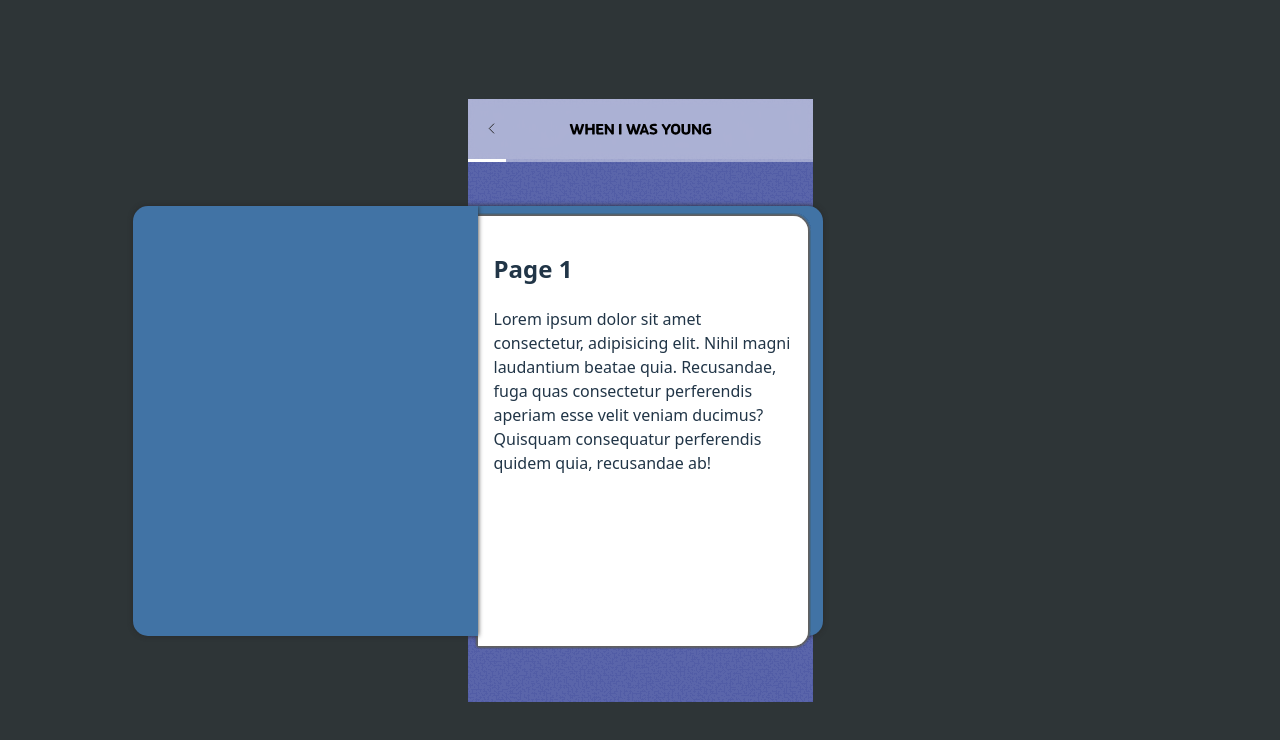
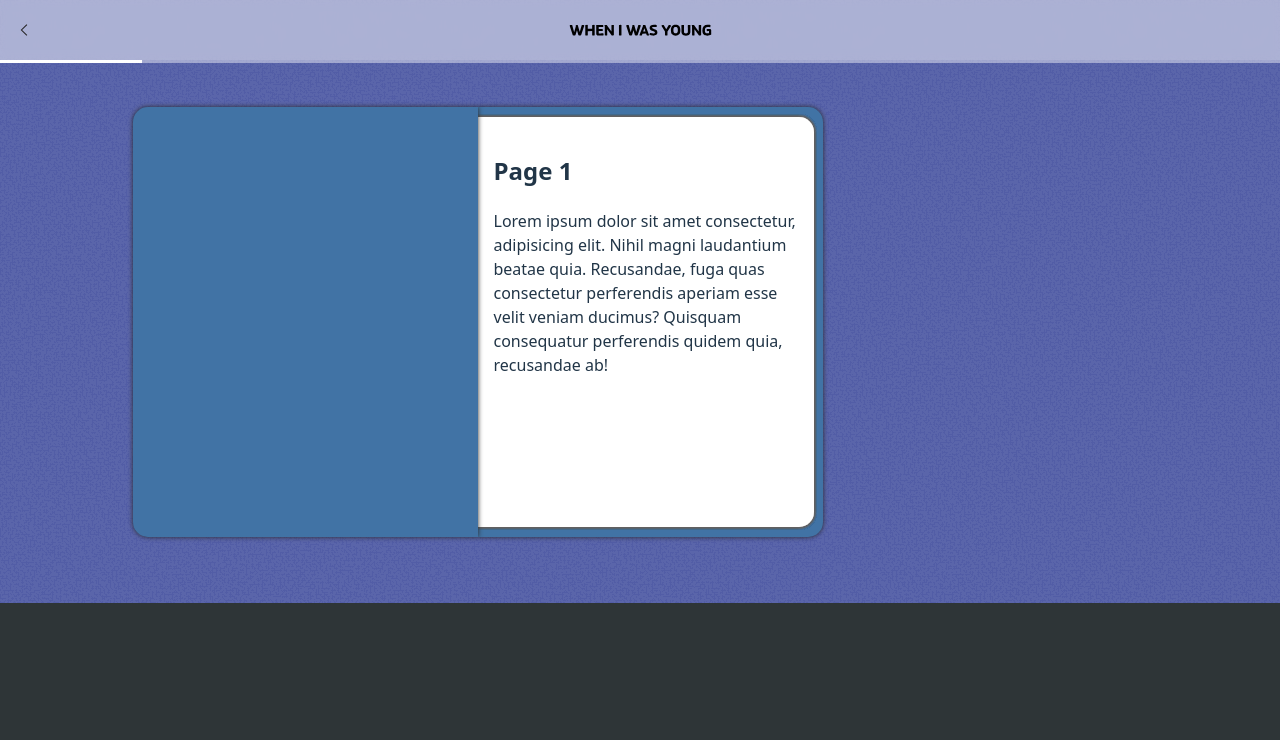
Before and after one commit to lettuce-gang/wiwy-frontend, a React (Vite) app: page /survey in a window 1280 px wide. Shown: the top 740 px of the page. Built offline with nearby package versions, Linux system fonts and the light colour scheme.

Commit message:
fix: 스타일변경

```diff
--- a/src/App.css
+++ b/src/App.css
@@ -2,7 +2,7 @@ body {
     font-family: system-ui, Avenir, Helvetica, Arial, sans-serif;
     background-color: #2e3537;
     height: 100vh;
-    display: flex;
+    /* display: flex;
     align-items: center;
-    justify-content: center;
+    justify-content: center; */
 }
--- a/src/components/Page.css
+++ b/src/components/Page.css
@@ -1,8 +1,8 @@
 .page {
     position: absolute;
     background-color: white;
-    width: 330px;
-    height: 430px;
+    width: 336px;
+    height: 410px;
     border-radius: 0 15px 15px 0;
     margin-top: 10px;
     transform-origin: left;
@@ -10,6 +10,7 @@
     transform: rotateY(0deg);
     transition-duration: 0.3s;
 }
+
 
 .front-page {
     position: absolute;
--- a/src/index.css
+++ b/src/index.css
@@ -22,13 +22,13 @@ a:hover {
   color: #535bf2;
 }
 
-body {
+/* body {
   margin: 0;
   display: flex;
   place-items: center;
   min-width: 320px;
   min-height: 100vh;
-}
+} */
 
 h1 {
   font-size: 3.2em;
```
